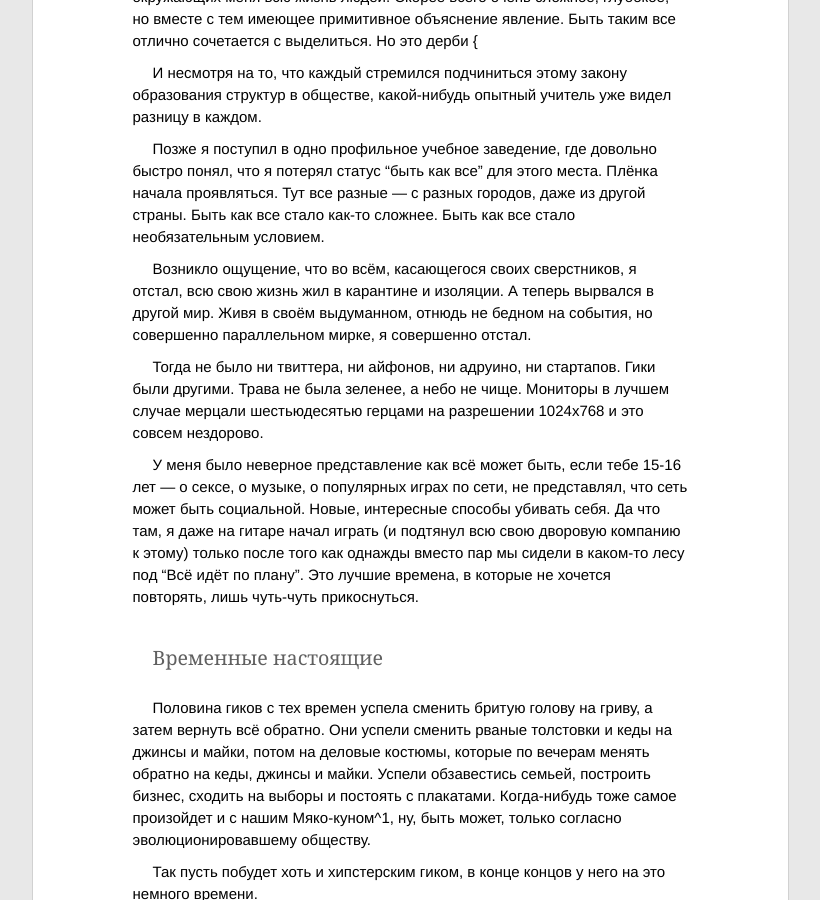
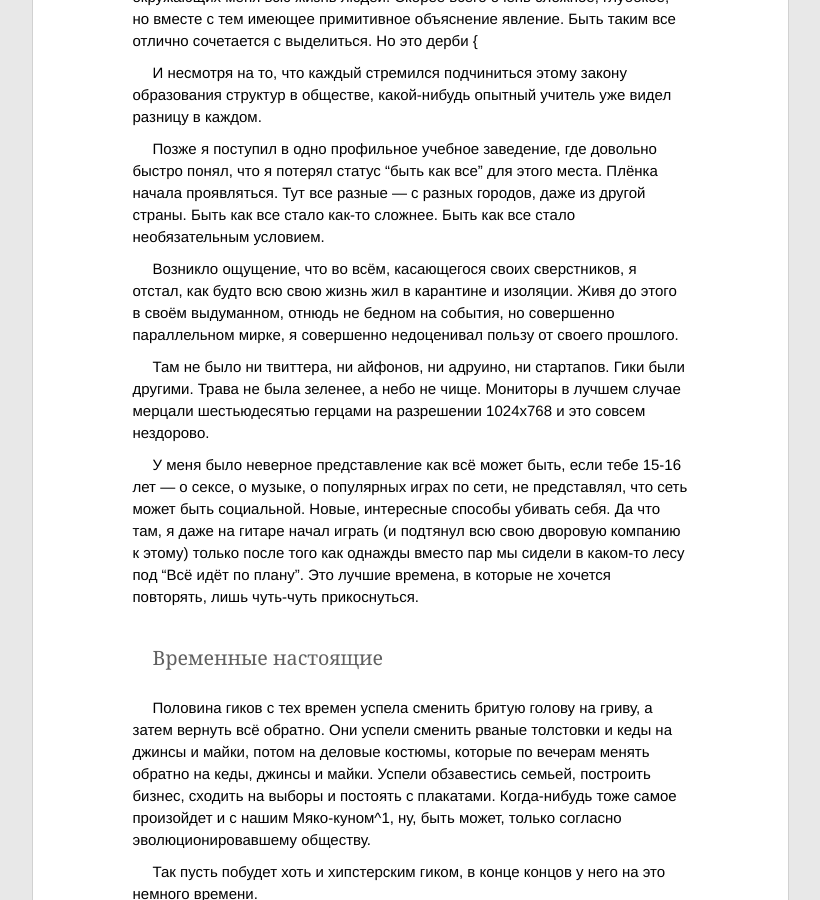
Before and after one commit to ptmt/ptmt.github.com, a Jekyll site: the page built from _posts/2012-06-04-dont-be-a-menace-to-hipsters-geek.md, in a window 1280 px wide and 900 px high, scrolled down 945 px. Shown: the whole window, without its empty margins (230-1050 px from the left). Built offline with Jekyll 4.4.1, drawn with Linux system fonts in a browser that asks for light colours; Markdown is read by kramdown in place of the engine named in the settings.

Commit message:
Update master

```diff
--- a/_posts/2012-06-04-dont-be-a-menace-to-hipsters-geek.md
+++ b/_posts/2012-06-04-dont-be-a-menace-to-hipsters-geek.md
@@ -17,9 +17,9 @@ title:  Не грози хипстерскому гику, набирая тви
 
 Позже я поступил в одно профильное учебное заведение, где довольно быстро понял, что я потерял статус “быть как все” для этого места. Плёнка начала проявляться. Тут все разные — с разных городов, даже из другой страны. Быть как все стало как-то сложнее. Быть как все стало необязательным условием.
 
-Возникло ощущение, что во всём, касающегося своих сверстников, я отстал, всю свою жизнь жил в карантине и изоляции. А теперь вырвался в другой мир. Живя в своём выдуманном, отнюдь не бедном на события, но совершенно параллельном мирке, я совершенно отстал.
+Возникло ощущение, что во всём, касающегося своих сверстников, я отстал, как будто всю свою жизнь жил в карантине и изоляции. Живя до этого в своём выдуманном, отнюдь не бедном на события, но совершенно параллельном мирке, я совершенно недоценивал пользу от своего прошлого.
 
-Тогда не было ни твиттера, ни айфонов, ни адруино, ни стартапов. Гики были другими. Трава не была зеленее, а небо не чище. Мониторы в лучшем случае мерцали шестьюдесятью герцами на разрешении 1024x768 и это совсем нездорово.
+Там не было ни твиттера, ни айфонов, ни адруино, ни стартапов. Гики были другими. Трава не была зеленее, а небо не чище. Мониторы в лучшем случае мерцали шестьюдесятью герцами на разрешении 1024x768 и это совсем нездорово.
 
 У меня было неверное представление как всё может быть, если тебе 15-16 лет — о сексе, о музыке, о популярных играх по сети, не представлял, что сеть может быть социальной. Новые, интересные способы убивать себя. Да что там, я даже на гитаре начал играть (и подтянул всю свою дворовую компанию к этому) только после того как однажды вместо пар мы сидели в каком-то лесу под “Всё идёт по плану”. Это лучшие времена, в которые не хочется повторять, лишь чуть-чуть прикоснуться.
 
```
